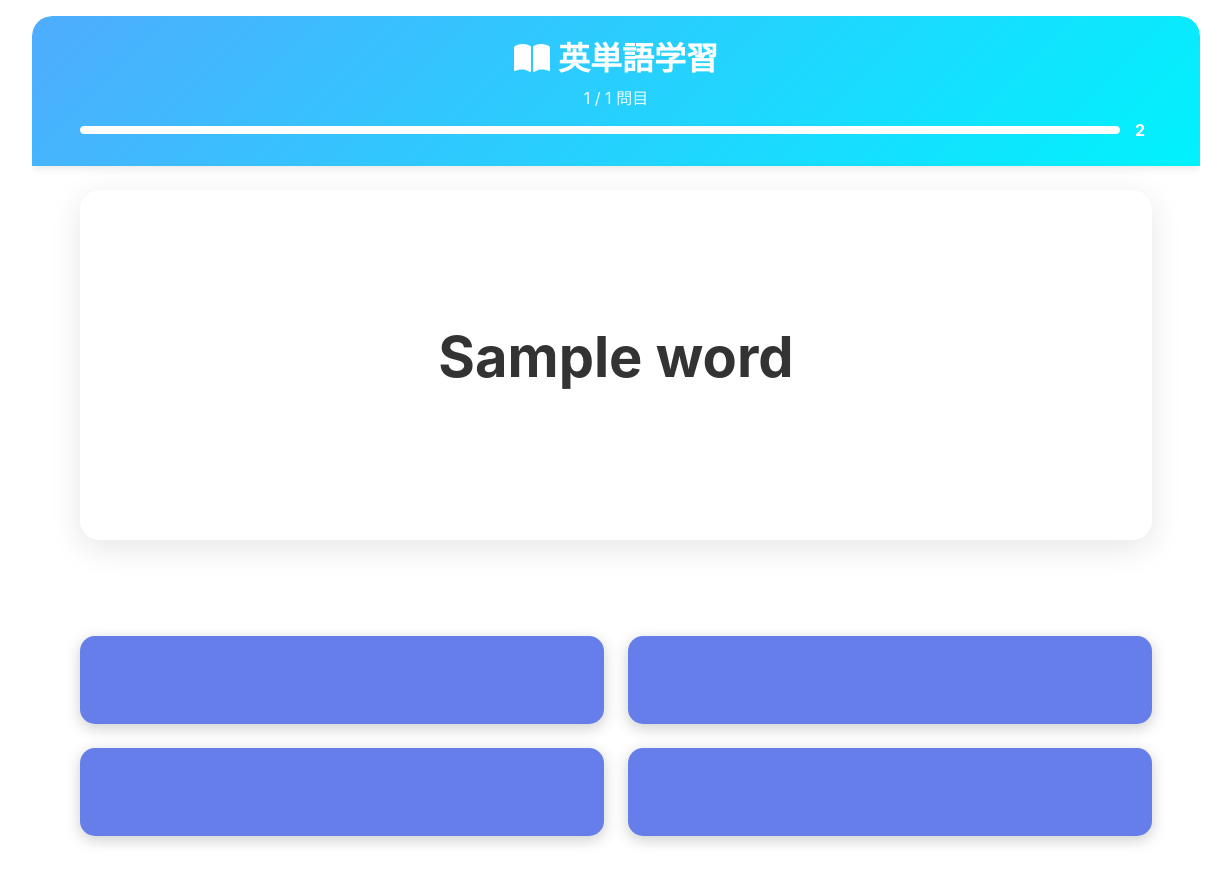
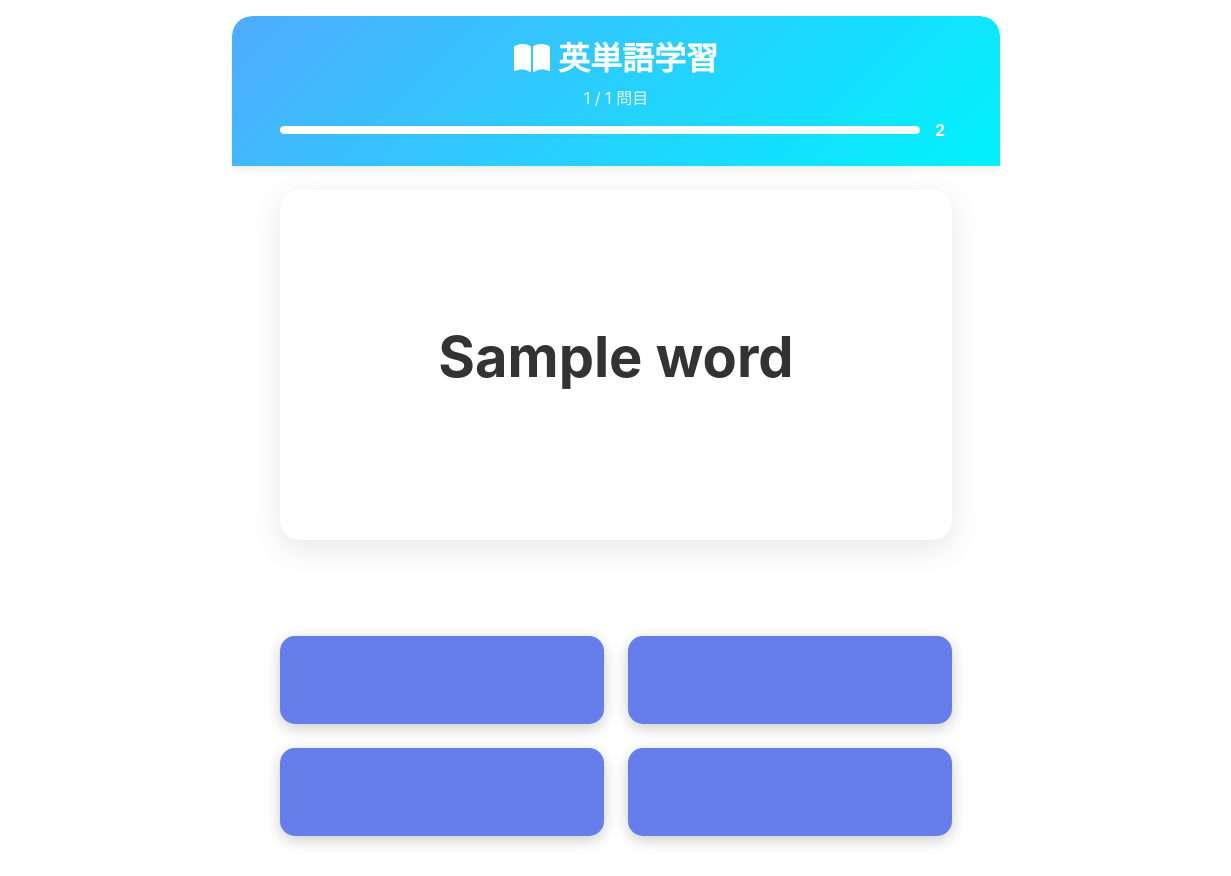
Before and after one commit to GHTAKAHIRO/flashcard-app, a Python web app: template templates/vocabulary/study.html in a window 1536 px wide. Shown: the whole page, without its empty margins (152-1383 px from the left). Run offline with Jinja, Linux system fonts and the light colour scheme; the template is opened without the code that fills it: most values are stand-ins (such as "Sample title", 1, 10 or a date in 2020).

Commit message:
コンテンツ幅の調整

```diff
--- a/templates/vocabulary/study.html
+++ b/templates/vocabulary/study.html
@@ -416,7 +416,7 @@
         /* デスクトップ向けスタイル */
         @media (min-width: 1024px) {
             .container {
-                max-width: 1000px;
+                max-width: 700px;
                 margin: 0 auto;
             }
 
@@ -467,19 +467,19 @@
             }
 
             .choice-btn {
-                padding: 1rem;
-                font-size: 1.1rem;
+                padding: 0.8rem;
+                font-size: 1rem;
             }
 
             .choice-text {
-                font-size: 1.5rem;
+                font-size: 1.3rem;
             }
         }
 
         /* 大きなデスクトップ向け */
         @media (min-width: 1400px) {
             .container {
-                max-width: 1200px;
+                max-width: 800px;
             }
 
             .main-container {
@@ -515,19 +515,19 @@
             }
 
             .choice-btn {
-                padding: 1.2rem;
-                font-size: 1.2rem;
+                padding: 1rem;
+                font-size: 1.1rem;
             }
 
             .choice-text {
-                font-size: 1.6rem;
+                font-size: 1.4rem;
             }
         }
 
         /* 超大型デスクトップ向け */
         @media (min-width: 1920px) {
             .container {
-                max-width: 1400px;
+                max-width: 900px;
             }
 
             .main-container {
@@ -563,12 +563,12 @@
             }
 
             .choice-btn {
-                padding: 1.5rem;
-                font-size: 1.3rem;
+                padding: 1.2rem;
+                font-size: 1.2rem;
             }
 
             .choice-text {
-                font-size: 1.8rem;
+                font-size: 1.5rem;
             }
         }
 
```
